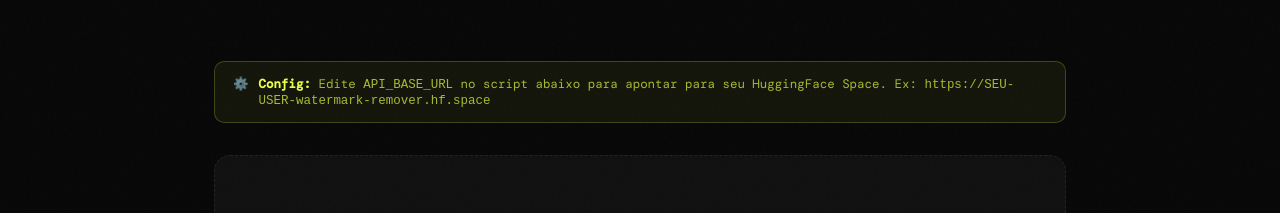
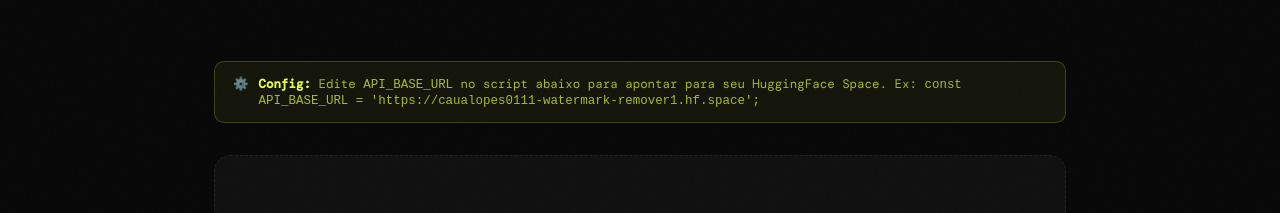
Before and after one commit to Caualopes01/removedor-sora2, a plain HTML site: page index.html in a window 1280 px wide. Shown: the part 519-732 px from the top of the page. Drawn offline with nearby package versions, Linux system fonts and the light colour scheme; a web font is replaced by a local one.

Commit message:
Fix API_BASE_URL syntax

```diff
--- a/index.html
+++ b/index.html
@@ -593,7 +593,7 @@
       <span>⚙️</span>
       <span>
         <strong>Config:</strong> Edite <code>API_BASE_URL</code> no script abaixo para apontar para seu HuggingFace Space.
-        Ex: <code>https://SEU-USER-watermark-remover.hf.space</code>
+        Ex: <code>const API_BASE_URL = 'https://caualopes0111-watermark-remover1.hf.space';</code>
       </span>
     </div>
 
@@ -682,7 +682,7 @@
   <script>
     // ⚠️ CONFIGURE AQUI com a URL do seu HuggingFace Space
     // Após o deploy no HuggingFace, substitua a URL abaixo:
-    const API_BASE_URL = 'https://SEU-USUARIO-watermark-remover.hf.space';
+    const API_BASE_URL = 'https://caualopes0111-watermark-remover1.hf.space';
 
     let selectedFile = null;
     let useLama = true;
```
